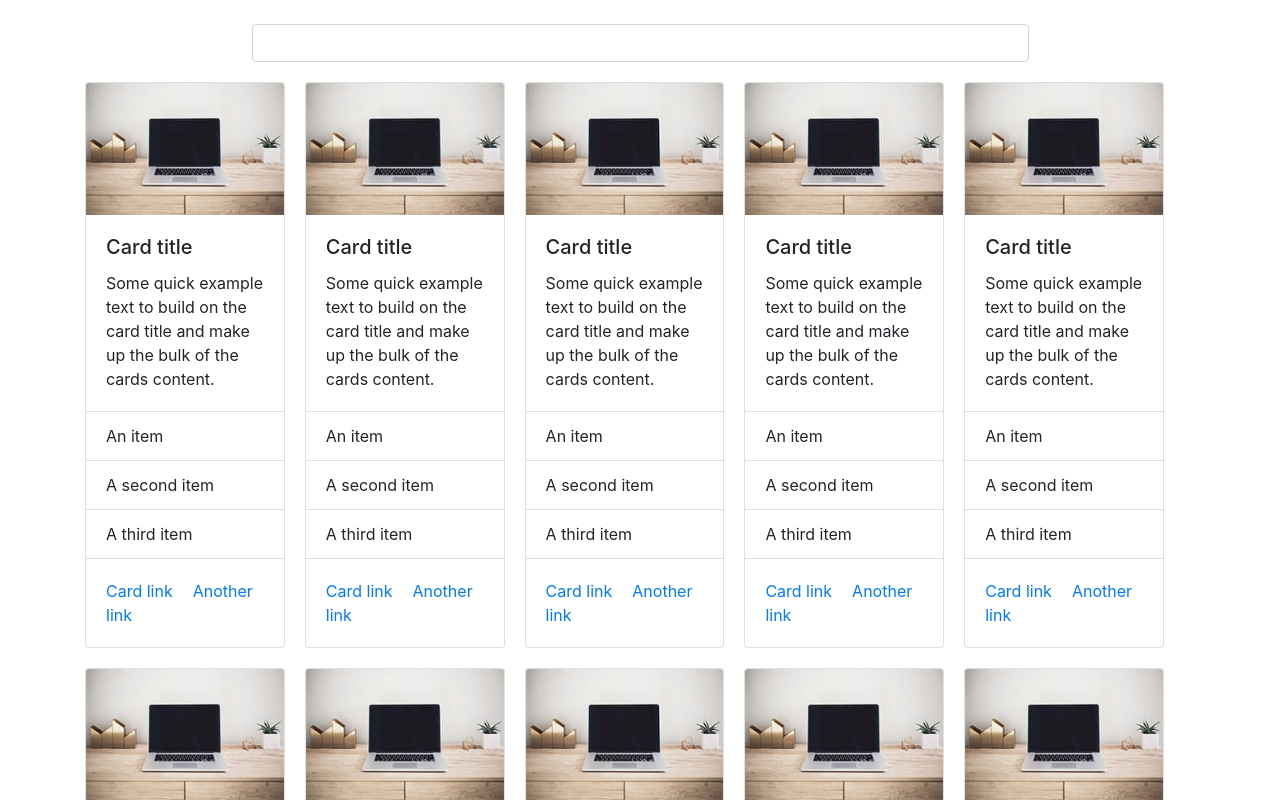
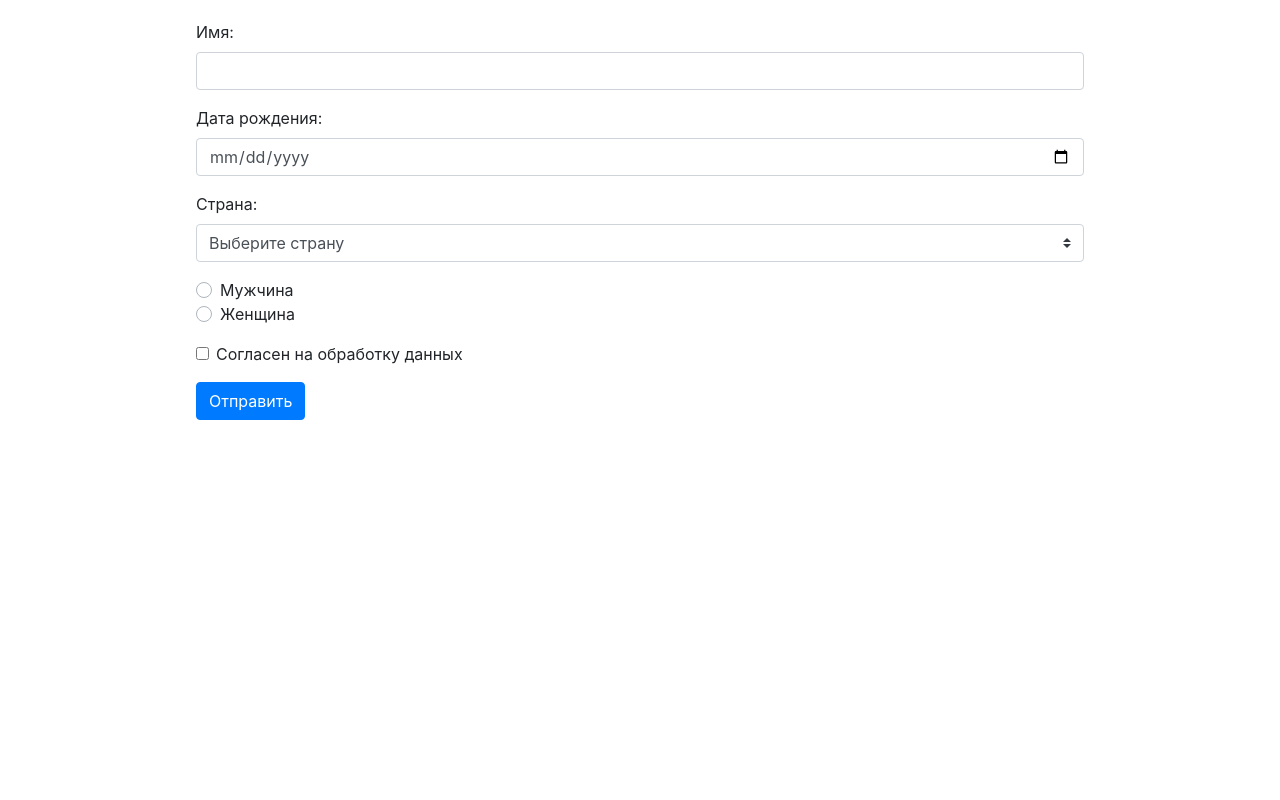
Before and after one commit to 1verapoles/react, a React (Vite) app: page / in a window 1280 px wide. Shown: the top 800 px of the page. Built offline with nearby package versions, Linux system fonts and the light colour scheme.

Commit message:
feat: implement form

```diff
--- a/package.json
+++ b/package.json
@@ -9,6 +9,7 @@
     "fix": "prettier-eslint --write 'src/**/*.{js,jsx}'"
   },
   "dependencies": {
+    "prop-types": "^15.7.2",
     "react": "^17.0.0",
     "react-dom": "^17.0.0"
   },
--- a/src/App.jsx
+++ b/src/App.jsx
@@ -1,14 +1,18 @@
-import React from 'react'
+import React, { useState } from 'react'
 import './App.css'
-import SearchBar from './SearchBar'
+import Form from './Form'
 import Cards from './Cards'
 
 function App() {
+  const [cards, setCards] = useState([])
+  const addCard = (name, date, country, gender, agreement) => {
+    setCards(prevCards => [...prevCards, { name, date, country, gender, agreement }])
+  }
 
   return (
     <div className="container">
-      <SearchBar />
-      <Cards />
+      <Form addCard={addCard} />
+      <Cards cards={cards} />
     </div>
 
   )
--- a/src/Card.jsx
+++ b/src/Card.jsx
@@ -1,28 +1,37 @@
 import React from 'react'
+import PropTypes from 'prop-types';
 import './Card.css'
 import img from './assets/images/comp.jpg'
 
-function Card() {
-
+function Card({ name, date, country, gender, agreement }) {
   return (
     <div className="card" >
       <img src={img} className="card-img-top" alt="computer" />
       <div className="card-body">
-        <h5 className="card-title">Card title</h5>
-        <p className="card-text">Some quick example text to build on the card title and make up the bulk of the cards content.</p>
+        <h5 className="card-title">Заголовок</h5>
+        <p className="card-text">Описание</p>
       </div>
       <ul className="list-group list-group-flush">
-        <li className="list-group-item">An item</li>
-        <li className="list-group-item">A second item</li>
-        <li className="list-group-item">A third item</li>
+        <li className="list-group-item">Имя: {name}</li>
+        <li className="list-group-item">Дата рождения: {date}</li>
+        <li className="list-group-item">Страна: {country}</li>
+        <li className="list-group-item">Пол: {gender === "male" ? "мужской" : "женский"}</li>
+        <li className="list-group-item">Согласен на обработку данных: {agreement ? "да" : "нет"}</li>
       </ul>
       <div className="card-body">
-        <a href="#" className="card-link">Card link</a>
-        <a href="#" className="card-link">Another link</a>
+        <a href="#" className="card-link">Ссылка</a>
+        <a href="#" className="card-link">Ссылка</a>
       </div>
     </div>
   )
 }
 
+Card.propTypes = {
+  name: PropTypes.string,
+  date: PropTypes.string,
+  country: PropTypes.string,
+  gender: PropTypes.string,
+  agreement: PropTypes.bool
+};
 
 export default Card
--- a/src/Cards.jsx
+++ b/src/Cards.jsx
@@ -1,13 +1,18 @@
 import React from 'react'
 import Card from './Card'
+import PropTypes from 'prop-types';
 
-function Cards() {
+function Cards({ cards }) {
 
   return (
     <div className="d-flex flex-wrap">
-      {new Array(10).fill(0).map((_, index) => <Card key={index} />)}
+      {cards && cards.map((el, index) => <Card key={index} {...el} />)}
     </div>
   )
 }
 
+Cards.propTypes = {
+  cards: PropTypes.array
+};
+
 export default Cards
--- /dev/null
+++ b/src/Form.css
@@ -0,0 +1,4 @@
+.form {
+  max-width: 80%;
+  margin: 20px auto;
+}
--- /dev/null
+++ b/src/Form.jsx
@@ -0,0 +1,101 @@
+import React, { useState } from 'react'
+import PropTypes from 'prop-types';
+import './Form.css'
+
+function Form({ addCard }) {
+  const [name, setName] = useState('')
+  const [date, setDate] = useState('')
+  const [country, setCountry] = useState('')
+  const [gender, setGender] = useState('')
+  const [agreement, setAgreement] = useState('')
+  const [formIsSub, setFormIsSub] = useState(false)
+
+  const onChangeName = ({ target: { value } }) => {
+    setName(value)
+  }
+
+  const onChangeDate = ({ target: { value } }) => {
+    setDate(value)
+  }
+
+  const onChangeCountry = ({ target: { value } }) => {
+    setCountry(value)
+  }
+
+  const onChangeGender = ({ target: { value } }) => {
+    setGender(value)
+  }
+
+  const onChangeAgreement = ({ target: { value } }) => {
+    setAgreement(prev => { if (prev === '') { return true } else { return !prev } })
+  }
+
+  const onSubmitForm = (e) => {
+    e.preventDefault()
+    setFormIsSub(true)
+    if (name.trim() && date && country && gender && (agreement === false || agreement === true)) {
+      let dateForm = new Date(date).toLocaleString().split(',')[0];
+      addCard(name, dateForm, country, gender, agreement)
+      alert('Данные успешно сохранены!')
+      setName('')
+      setDate('')
+      setCountry('')
+      setGender('')
+      setAgreement('')
+      setFormIsSub(false)
+    } else {
+      alert('Для отправки формы необходимо ее правильно заполнить!');
+      return;
+    }
+
+  }
+
+  return (
+    <form className="form" onSubmit={onSubmitForm}>
+      <div className="form-group">
+        <label htmlFor="name">Имя:</label>
+        <input type="text" className="form-control" id="name" aria-describedby="name" value={name} onChange={onChangeName} />
+        {formIsSub && !name.trim() && <small className="form-text text-danger">Введите имя!</small>}
+      </div>
+      <div className="form-group">
+        <label htmlFor="date">Дата рождения:</label>
+        <input type="date" className="form-control" id="date" aria-describedby="date" value={date} onChange={onChangeDate} />
+        {formIsSub && !date && <small className="form-text text-danger">Введите дату рождения!</small>}
+      </div>
+      <div className="form-group">
+        <label htmlFor="country">Страна:</label>
+        <select className="custom-select" id="country" value={country} onChange={onChangeCountry}>
+          <option value=''>Выберите страну</option>
+          <option value="РБ">Республика Беларусь</option>
+          <option value="Россия">Россия</option>
+          <option value="Литва">Литва</option>
+        </select>
+        {formIsSub && !country && <small className="form-text text-danger">Выберите страну!</small>}
+      </div>
+      <div className="form-group">
+        <div className="custom-control custom-radio">
+          <input type="radio" className="custom-control-input" id="customControlValidation2" name="radio-stacked" checked={gender === 'male'} value='male' onChange={onChangeGender} />
+          <label className="custom-control-label" htmlFor="customControlValidation2">Мужчина</label>
+        </div>
+        <div className="custom-control custom-radio mb-3">
+          <input type="radio" className="custom-control-input" id="customControlValidation3" name="radio-stacked" checked={gender === 'female'} value='female' onChange={onChangeGender} />
+          <label className="custom-control-label" htmlFor="customControlValidation3">Женщина</label>
+          {formIsSub && !gender && <small className="form-text text-danger">Выберите пол!</small>}
+        </div>
+      </div>
+      <div className="form-group form-check">
+        <input type="checkbox" className="form-check-input" id="agreement" checked={agreement} value={agreement} onChange={onChangeAgreement} />
+        <label className="form-check-label" htmlFor="agreement">Согласен на обработку данных</label>
+        {formIsSub && agreement === '' && <small className="form-text text-danger">Подтвердите согласие на обработку данных!</small>}
+      </div>
+      <button type="submit" className="btn btn-primary">Отправить</button>
+    </form>
+  )
+}
+
+
+Form.propTypes = {
+  addCard: PropTypes.func
+};
+
+export default Form
--- a/src/SearchBar.css
+++ /dev/null
@@ -1,6 +0,0 @@
-#search {
-  max-width: 70%;
-  margin-left: auto;
-  margin-right: auto;
-  margin-bottom: 20px;
-}
--- a/src/SearchBar.jsx
+++ /dev/null
@@ -1,17 +0,0 @@
-import React from 'react'
-import './SearchBar.css'
-
-function SearchBar() {
-
-  return (
-    <form>
-      <div className="form-group">
-        <label htmlFor="search"></label>
-        <input type="text" className="form-control" id="search" aria-describedby="search" />
-      </div>
-    </form>
-  )
-}
-
-
-export default SearchBar
```
Also changed, not shown: 1 other file (tests, documents, lock files or other folders).
